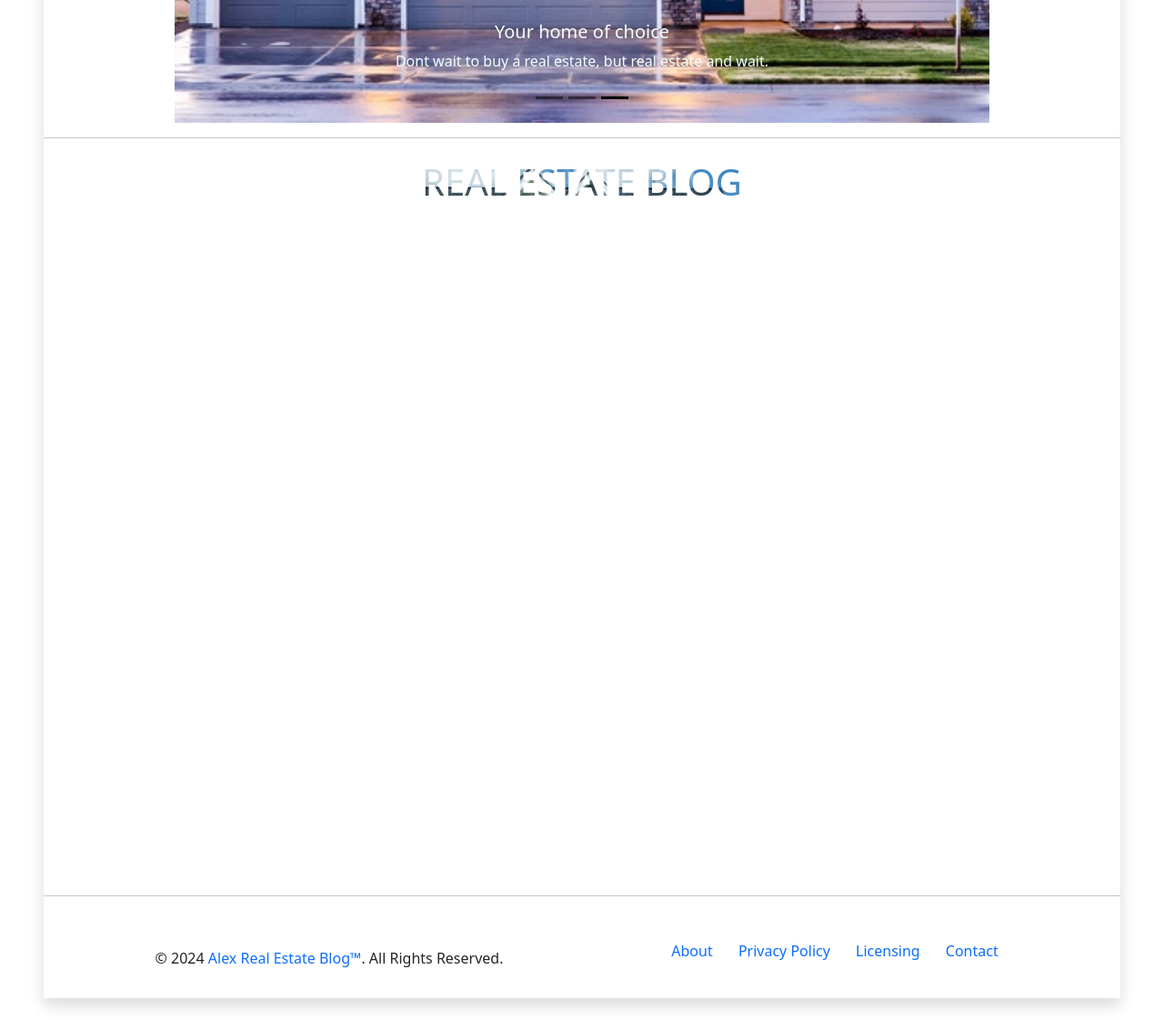
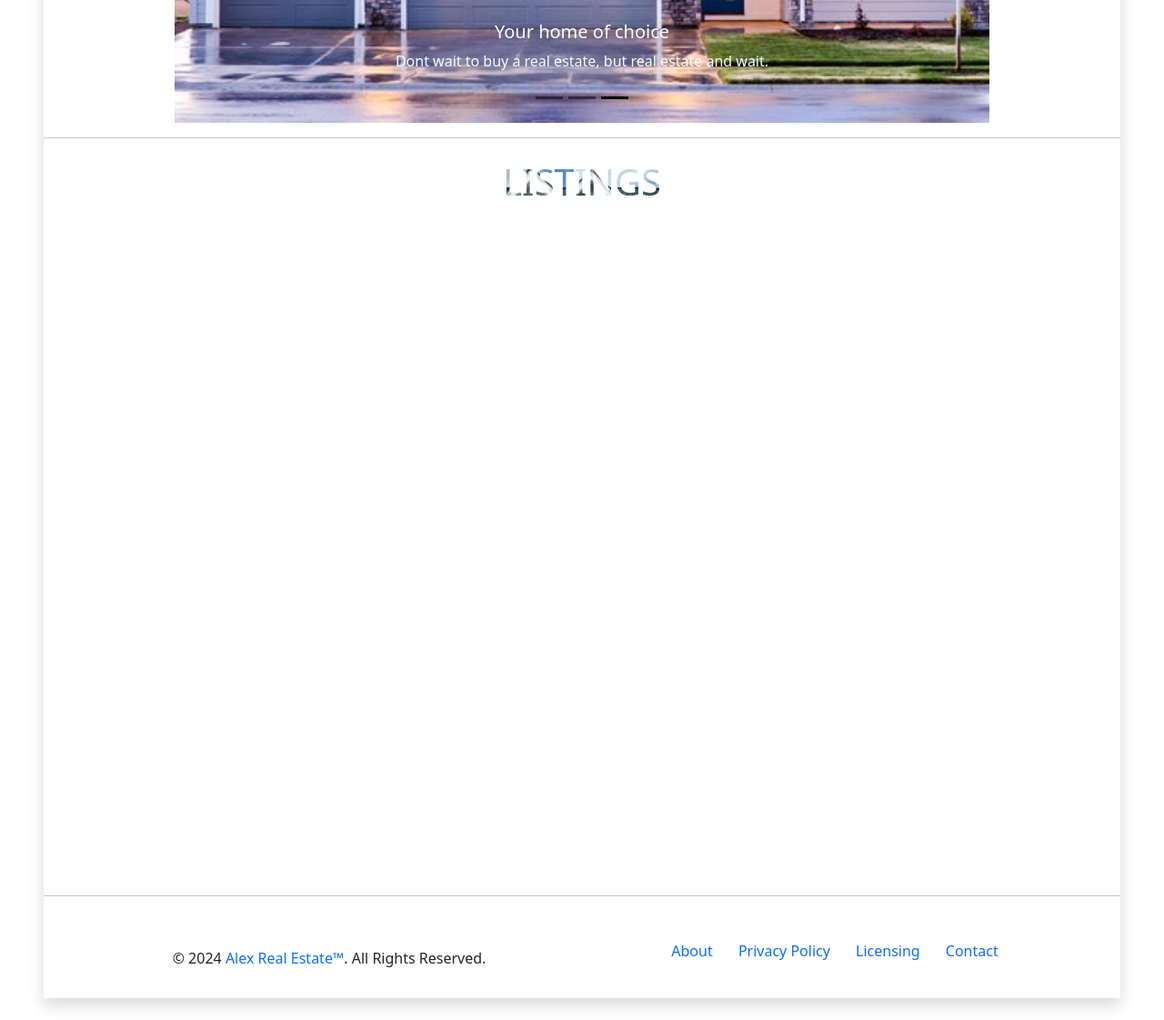
Before and after one commit to AlexKiprono/real-estate-blog-site, a plain HTML site: page index.html in a window 1280 px wide. Shown: the part 901-2022 px from the top of the page at 91% size. Drawn offline with nearby package versions, Linux system fonts and the light colour scheme; no server answers.

Commit message:
Update index.html

```diff
--- a/index.html
+++ b/index.html
@@ -212,7 +212,7 @@
 
   <!-- Blog posts -->
 <div class="container mx-auto p-2 min-vh-100">
-    <h1 class="text-2xl blog font-bold mt-8 text-center">REAL ESTATE BLOG</h1>
+    <h1 class="text-2xl blog font-bold mt-8 text-center">LISTINGS</h1>
 
     <div id="cardsContainer" class="mt-5 row row-cols-1 row-cols-md-3 row-cols-lg-6 gap-1">
         <!-- Append posts -->
@@ -228,7 +228,7 @@
     <div class="container-fluid p-4">
         <div class="row align-items-center justify-content-between">
             <div class="col-md-6 text-center text-sm text-gray-500">
-                <span>© 2024 <a href="/" class="text-decoration-none">Alex Real Estate Blog™</a>. All Rights Reserved.</span>
+                <span>© 2024 <a href="/" class="text-decoration-none">Alex Real Estate™</a>. All Rights Reserved.</span>
             </div>
             <div class="col-md-6 mt-3 mt-md-0 text-center text-sm font-medium text-gray-500">
                 <ul class="list-inline">
```
